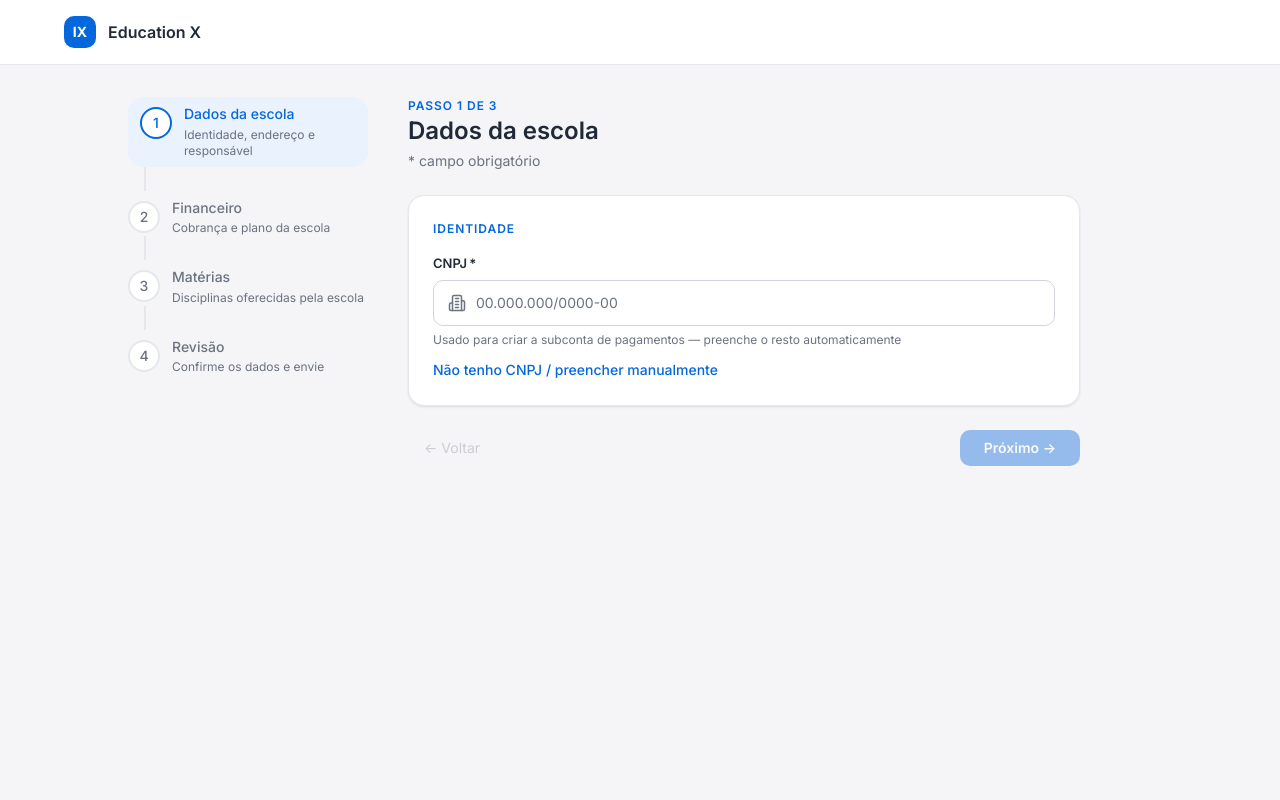
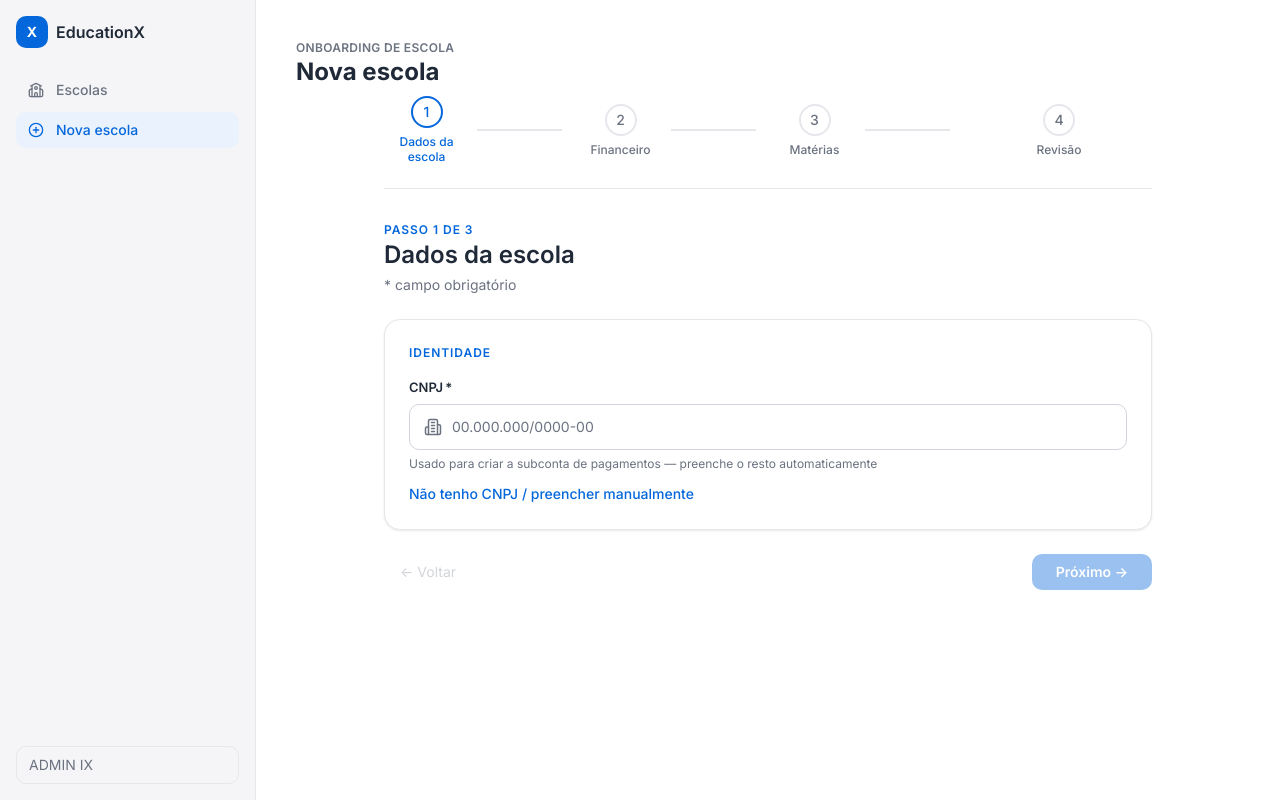
Before and after one commit to camillodev/education-x-mvp, a Next.js app: page /onboarding in a window 1280 px wide. Built offline with nearby package versions, Linux system fonts and the light colour scheme.

Commit message:
feat(escolas): lista bate protótipo (CNPJ •••• + tabs status à direita) + shell admin envolve onboarding + steps no topo + PR template Como testar

```diff
--- a/src/app/(app)/escolas/layout.tsx
+++ /dev/null
@@ -1,6 +0,0 @@
-import type { ReactNode } from 'react'
-import { AdminShell } from '@/components/admin/AdminShell'
-
-export default function EscolasLayout({ children }: { children: ReactNode }) {
-  return <AdminShell>{children}</AdminShell>
-}
--- a/src/app/(app)/escolas/page.tsx
+++ b/src/app/(app)/escolas/page.tsx
@@ -74,7 +74,7 @@ export default function EscolasPage() {
         </div>
       </div>
 
-      <div className="mb-4 max-w-xs">
+      <div className="mb-4 flex justify-end">
         <Segmented
           aria-label="Filtrar por status"
           options={[
--- a/src/app/(app)/layout.tsx
+++ b/src/app/(app)/layout.tsx
@@ -1,5 +1,6 @@
 import { ClerkProvider } from '@clerk/nextjs'
 import { ToastProvider } from '@/components/ui/toast'
+import { AdminShell } from '@/components/admin/AdminShell'
 
 // Authenticated routes depend on the Clerk session — never prerender statically.
 // Without this, `next build` (with a dummy publishable key in CI) fails trying to
@@ -11,11 +12,14 @@ export const dynamic = 'force-dynamic'
 const devBypass =
   process.env.NODE_ENV !== 'production' && process.env.DISABLE_CLERK === 'true'
 
+// O grupo (app) é a área autenticada do admin IX — toda tela vive dentro do
+// AdminShell (sidebar à esquerda): lista de escolas E cadastro.
 export default function AppLayout({ children }: { children: React.ReactNode }) {
-  if (devBypass) return <ToastProvider>{children}</ToastProvider>
-  return (
-    <ClerkProvider>
-      <ToastProvider>{children}</ToastProvider>
-    </ClerkProvider>
+  const content = (
+    <ToastProvider>
+      <AdminShell>{children}</AdminShell>
+    </ToastProvider>
   )
+  if (devBypass) return content
+  return <ClerkProvider>{content}</ClerkProvider>
 }
--- a/src/app/(app)/onboarding/page.tsx
+++ b/src/app/(app)/onboarding/page.tsx
@@ -79,39 +79,27 @@ export default function OnboardingPage() {
   const isSubmittingOrSuccess = state.status === 'submitting' || state.status === 'success'
 
   return (
-    <div className="min-h-screen bg-[var(--color-surface)] flex flex-col">
-      {/* Header */}
-      <header className="bg-white border-b border-[var(--color-border)] px-4 py-4">
-        <div className="max-w-6xl mx-auto flex items-center gap-3">
-          <div
-            className="h-8 w-8 rounded-md flex items-center justify-center text-white text-sm font-bold"
-            style={{ background: 'var(--color-primary)' }}
-          >
-            IX
-          </div>
-          <span className="font-semibold text-[var(--color-text)]">Education X</span>
-        </div>
-      </header>
+    <div className="flex flex-col">
+      {/* Cabeçalho do fluxo: título + stepper horizontal no topo.
+          A navegação principal (sidebar) vem do AdminShell — aqui só o progresso. */}
+      <div className="mb-2">
+        <p className="text-xs font-semibold uppercase tracking-wide text-[var(--color-text-subtle)]">
+          Onboarding de escola
+        </p>
+        <h1 className="text-2xl font-bold text-[var(--color-text)]">Nova escola</h1>
+      </div>
 
-      {/* Main */}
-      <main className="flex-1 px-4 py-8">
-        <div className="mx-auto max-w-5xl">
+      <main className="flex-1">
+        <div className="mx-auto max-w-3xl">
           {!isSubmittingOrSuccess ? (
-            <div className="lg:grid lg:grid-cols-[240px_1fr] lg:gap-10">
-              {/* Stepper vertical sticky (desktop) */}
-              <aside className="hidden lg:block">
-                <div className="sticky top-8">
-                  <Stepper steps={STEPS} current={state.step} orientation="vertical" />
-                </div>
-              </aside>
-
-              {/* Stepper horizontal (mobile) */}
-              <div className="mb-6 lg:hidden">
+            <div className="flex flex-col">
+              {/* Stepper horizontal no topo (desktop e mobile) — a sidebar ocupa a lateral */}
+              <div className="mb-8 border-b border-[var(--color-border)] pb-6">
                 <Stepper steps={STEPS} current={state.step} orientation="horizontal" />
               </div>
 
-              {/* Conteúdo do passo — max-width contido */}
-              <div className="min-w-0 max-w-2xl">
+              {/* Conteúdo do passo */}
+              <div className="min-w-0">
                 {state.step === 1 && (
                   <StepDados dados={state.dados} onChange={setDados} />
                 )}
@@ -161,8 +149,8 @@ export default function OnboardingPage() {
                   </div>
                 )}
 
-                {/* Nav desktop */}
-                <div className="mt-6 hidden lg:flex justify-between">
+                {/* Navegação do wizard */}
+                <div className="mt-6 flex justify-between">
                   <button
                     type="button"
                     onClick={handleBack}
@@ -201,32 +189,6 @@ export default function OnboardingPage() {
           )}
         </div>
       </main>
-
-      {/* Nav mobile sticky */}
-      {!isSubmittingOrSuccess && (
-        <div className="sticky bottom-0 bg-white border-t border-[var(--color-border)] px-4 py-3 flex justify-between lg:hidden">
-          <button
-            type="button"
-            onClick={handleBack}
-            disabled={state.step === 1}
-            className="px-4 py-2 text-sm text-[var(--color-text-subtle)] hover:text-[var(--color-text)] disabled:opacity-30 disabled:cursor-not-allowed transition-opacity"
-          >
-            ← Voltar
-          </button>
-
-          {state.step < 4 && (
-            <button
-              type="button"
-              onClick={handleNext}
-              disabled={!canProceed(state.step)}
-              className="rounded-md px-6 py-2 text-sm font-semibold text-white transition-opacity disabled:opacity-40 disabled:cursor-not-allowed"
-              style={{ background: 'var(--color-primary)' }}
-            >
-              Próximo →
-            </button>
-          )}
-        </div>
-      )}
     </div>
   )
 }
--- a/src/app/page.tsx
+++ b/src/app/page.tsx
@@ -10,9 +10,14 @@ export default function Home() {
       <p className="text-sm" style={{ color: "var(--color-text-muted)" }}>
         Gestão financeira escolar
       </p>
-      <Link href="/onboarding" className={buttonVariants()}>
-        Começar
-      </Link>
+      <div className="flex gap-3">
+        <Link href="/escolas" className={buttonVariants()}>
+          Gestão de escolas
+        </Link>
+        <Link href="/onboarding" className={buttonVariants({ variant: "outline" })}>
+          Nova escola
+        </Link>
+      </div>
     </main>
   );
 }
--- a/src/components/admin/AdminSidebar.tsx
+++ b/src/components/admin/AdminSidebar.tsx
@@ -3,12 +3,15 @@
 import Link from 'next/link'
 import type { Route } from 'next'
 import { usePathname } from 'next/navigation'
-import { School } from 'lucide-react'
+import { School, PlusCircle } from 'lucide-react'
 import { cn } from '@/lib/utils'
 
 type NavItem = { href: Route; label: string; icon: typeof School }
 
-const NAV: NavItem[] = [{ href: '/escolas', label: 'Escolas', icon: School }]
+const NAV: NavItem[] = [
+  { href: '/escolas', label: 'Escolas', icon: School },
+  { href: '/onboarding', label: 'Nova escola', icon: PlusCircle },
+]
 
 export function AdminSidebar() {
   const pathname = usePathname()
@@ -25,7 +28,7 @@ export function AdminSidebar() {
       </div>
       <nav className="flex flex-col gap-1">
         {NAV.map(({ href, label, icon: Icon }) => {
-          const active = pathname.startsWith(href)
+          const active = pathname === href || pathname.startsWith(`${href}/`)
           return (
             <Link
               key={href}
--- a/src/components/admin/SchoolsTable.tsx
+++ b/src/components/admin/SchoolsTable.tsx
@@ -3,7 +3,7 @@ import type { Route } from 'next'
 import { Table, TableHeader, TableBody, TableRow, TableHead, TableCell } from '@/components/ui/table'
 import { Badge } from '@/components/ui/badge'
 import { Avatar } from '@/components/ui/avatar'
-import { maskCnpj } from '@/lib/format'
+import { maskCnpjTail } from '@/lib/format'
 import type { SchoolListItem } from '@/hooks/use-schools'
 
 const STATUS_LABEL: Record<string, string> = { ACTIVE: 'Ativa', SUSPENDED: 'Suspensa', PENDING: 'Pendente' }
@@ -33,7 +33,7 @@ export function SchoolsTable({ schools }: { schools: SchoolListItem[] }) {
               </div>
             </TableCell>
             <TableCell className="text-[var(--color-text-subtle)]">{s.franchiseParent ?? '—'}</TableCell>
-            <TableCell className="text-[var(--color-text-subtle)]">{maskCnpj(s.cnpj)}</TableCell>
+            <TableCell className="font-mono text-[var(--color-text-subtle)]">{maskCnpjTail(s.cnpj)}</TableCell>
             <TableCell>
               <Badge variant={STATUS_VARIANT[s.status] ?? 'neutral'} dot>
                 {STATUS_LABEL[s.status] ?? s.status}
--- a/src/lib/format.ts
+++ b/src/lib/format.ts
@@ -16,6 +16,12 @@ export function maskCnpj(value: string): string {
     .replace(/^(\d{2})\.(\d{3})(\d)/, '$1.$2.$3')
     .replace(/\.(\d{3})(\d)/, '.$1/$2')
     .replace(/(\d{4})(\d)/, '$1-$2')
+}
+
+/** CNPJ mascarado para listagem: "•••• 00190" (bullets + últimos 5 dígitos). */
+export function maskCnpjTail(value: string): string {
+  const digits = value.replace(/\D/g, '').slice(0, 14)
+  return `•••• ${digits.slice(-5)}`
 }
 
 export function maskCpf(value: string): string {
```
Also changed, not shown: 2 other files (tests, documents, lock files or other folders).
